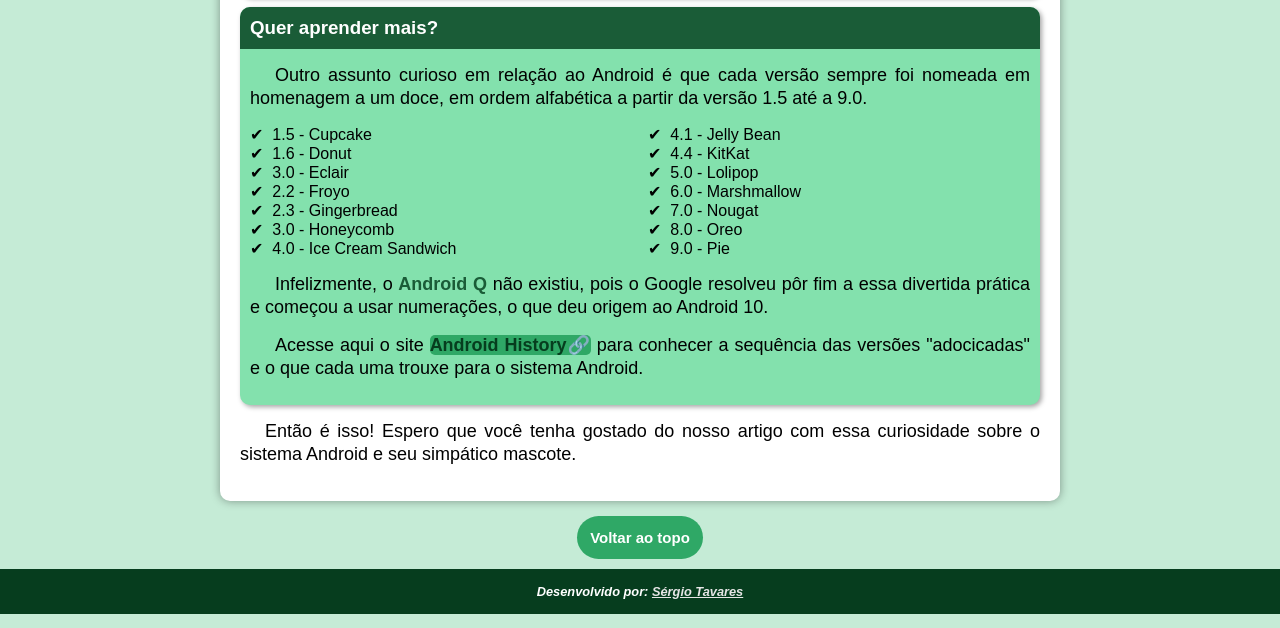
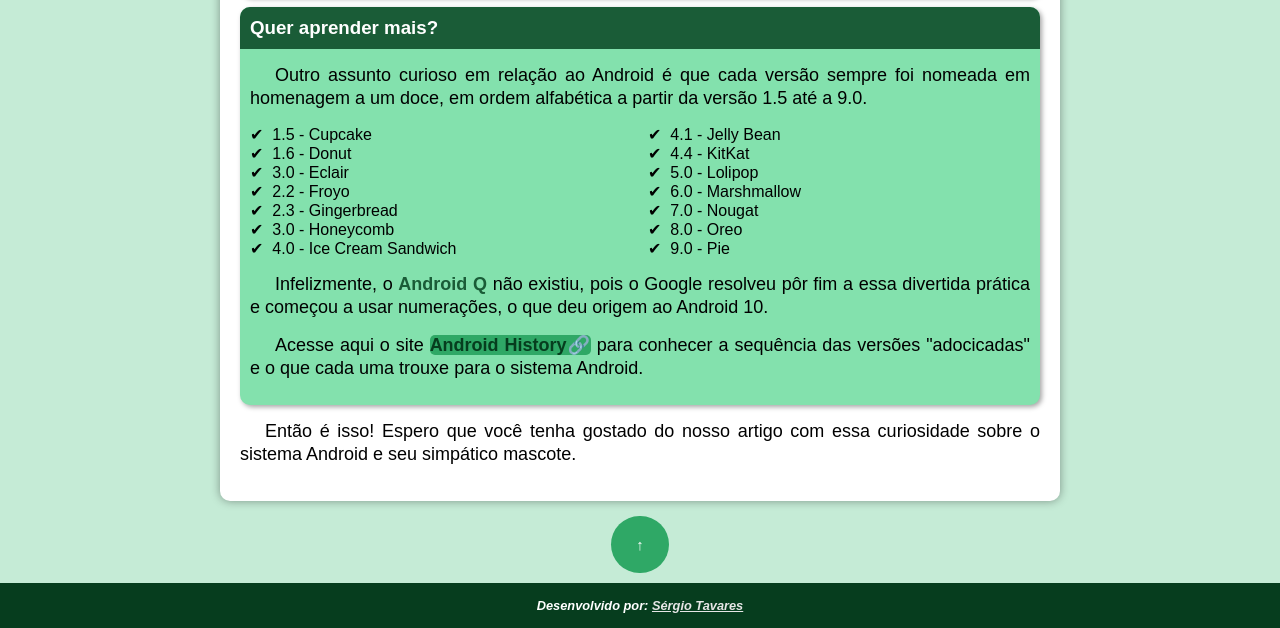
Before and after one commit to sergiotavaresrj/projeto-android, a plain HTML site: page index.html in a window 1280 px wide. Shown: the part 2152-2780 px from the top of the page. Drawn offline with Linux system fonts and the light colour scheme.

Commit message:
alteração no botão top

```diff
--- a/index.html
+++ b/index.html
@@ -67,9 +67,7 @@
         </article>
     </main>
         <div id="top-footer">
-            <button id="button-top">
-                <a href="#top" class=>Voltar ao topo</a>
-            </button>
+                <a href="#top" id="button-top">&uarr;</a>
             <footer>
                 <p>Desenvolvido por: <a href="https://linkr.bio/thesrtavares" target="_blank">Sérgio Tavares</a></p>
             </footer>
--- a/style/style.css
+++ b/style/style.css
@@ -198,7 +198,7 @@ html {
     background-color: var(--cor3);
     border: none;
     margin-top: -15px;
-    padding: 13px;
+    padding: 20px 25px;
     border-radius: 30px;
 }
 
@@ -208,7 +208,7 @@ html {
     box-shadow: 1px 1px 11px rgba(0, 0, 0, 0.39);
 }
 
-#button-top a {
+#button-top {
     color: rgb(255, 255, 255);
     font-size: 15px;
     font-weight: bold;
```
